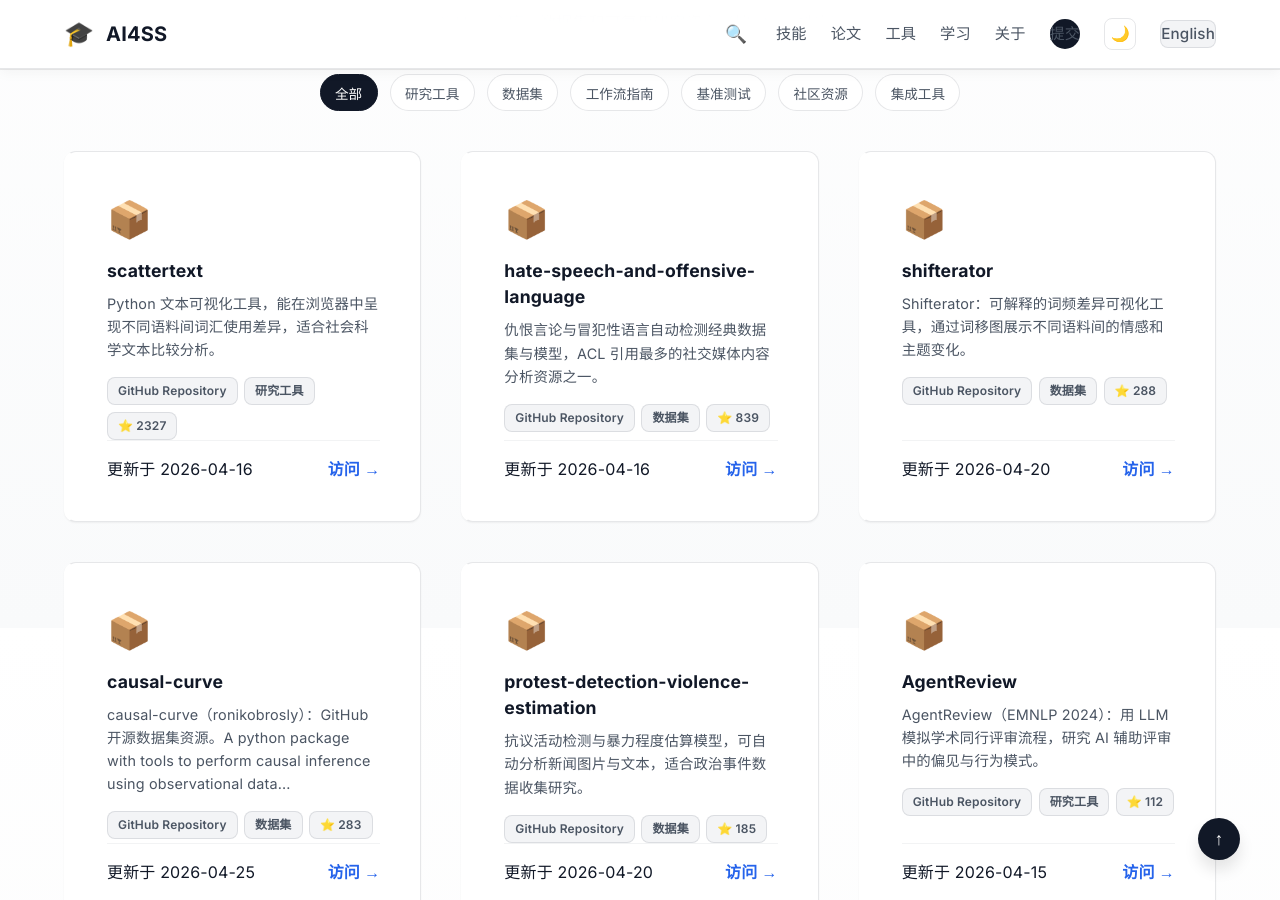
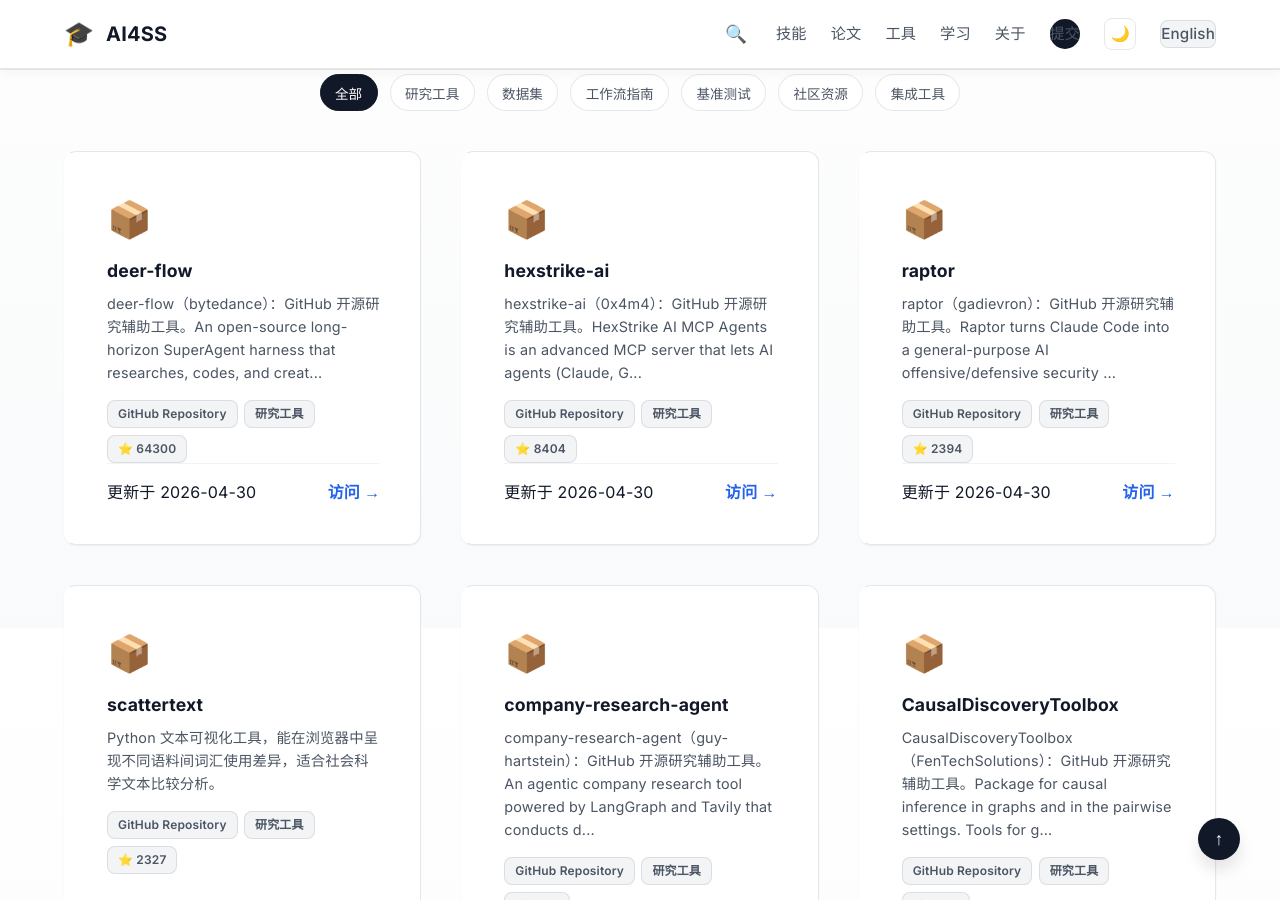
Before and after one commit to mamingsuper/Skills4SocialScience, a Jekyll site: the page built from zh/index.html, in a window 1280 px wide and 900 px high, scrolled down 5672 px. Built offline with Jekyll 4.4.1, drawn with Linux system fonts in a browser that asks for light colours; some of the changed text lies outside the part shown.

Commit message:
chore(resources): auto-collect new GitHub resources for review

```diff
--- /dev/null
+++ b/_resources/0x4m4-hexstrike-ai.md
@@ -0,0 +1,25 @@
+---
+layout: resource
+title: "hexstrike-ai"
+description: "HexStrike AI MCP Agents is an advanced MCP server that lets AI agents (Claude, GPT, Copilot, etc.) autonomously run 150+ cybersecurity tools for automated pentesting, vulnerabil..."
+zh_description: "hexstrike-ai（0x4m4）：GitHub 开源研究辅助工具。HexStrike AI MCP Agents is an advanced MCP server that lets AI agents (Claude, G..."
+type: GitHub Repository
+category: research-tool
+link: https://github.com/0x4m4/hexstrike-ai
+source: github-auto
+stars: 8404
+last_updated: 2026-04-30
+license: "MIT"
+tags: ["0x4m4", "ai", "ai-agents", "ai-cybersecurity", "ai-hacking", "ai-penetration-testing"]
+permalink: /resources/0x4m4-hexstrike-ai/
+---
+## hexstrike-ai (0x4m4)
+
+Auto-collected by AI4SS from GitHub discovery.
+
+- GitHub: https://github.com/0x4m4/hexstrike-ai
+- Stars: 8404
+- Last updated: 2026-04-30
+- Category: research-tool
+
+Use this repository as a candidate tool/reference for AI-enabled social science workflows.
--- /dev/null
+++ b/_resources/benedekrozemberczki-datasets.md
@@ -0,0 +1,25 @@
+---
+layout: resource
+title: "datasets"
+description: "A repository of pretty cool datasets that I collected for network science and machine learning research."
+zh_description: "datasets（benedekrozemberczki）：GitHub 开源数据集资源。A repository of pretty cool datasets that I collected for network science and ma..."
+type: GitHub Repository
+category: dataset
+link: https://github.com/benedekrozemberczki/datasets
+source: github-auto
+stars: 652
+last_updated: 2026-03-15
+license: "MIT"
+tags: ["benchmark", "community-detection", "data-science", "dataset", "deepwalk", "dimensionality-reduction"]
+permalink: /resources/benedekrozemberczki-datasets/
+---
+## datasets (benedekrozemberczki)
+
+Auto-collected by AI4SS from GitHub discovery.
+
+- GitHub: https://github.com/benedekrozemberczki/datasets
+- Stars: 652
+- Last updated: 2026-03-15
+- Category: dataset
+
+Use this repository as a candidate tool/reference for AI-enabled social science workflows.
--- /dev/null
+++ b/_resources/bytedance-deer-flow.md
@@ -0,0 +1,25 @@
+---
+layout: resource
+title: "deer-flow"
+description: "An open-source long-horizon SuperAgent harness that researches, codes, and creates. With the help of sandboxes, memories, tools, skill, subagents and message gateway, it handles..."
+zh_description: "deer-flow（bytedance）：GitHub 开源研究辅助工具。An open-source long-horizon SuperAgent harness that researches, codes, and creat..."
+type: GitHub Repository
+category: research-tool
+link: https://github.com/bytedance/deer-flow
+source: github-auto
+stars: 64300
+last_updated: 2026-04-30
+license: "MIT"
+tags: ["agent", "agentic", "agentic-framework", "agentic-workflow", "ai", "ai-agents"]
+permalink: /resources/bytedance-deer-flow/
+---
+## deer-flow (bytedance)
+
+Auto-collected by AI4SS from GitHub discovery.
+
+- GitHub: https://github.com/bytedance/deer-flow
+- Stars: 64300
+- Last updated: 2026-04-30
+- Category: research-tool
+
+Use this repository as a candidate tool/reference for AI-enabled social science workflows.
--- /dev/null
+++ b/_resources/fentechsolutions-causaldiscoverytoolbox.md
@@ -0,0 +1,25 @@
+---
+layout: resource
+title: "CausalDiscoveryToolbox"
+description: "Package for causal inference in graphs and in the pairwise settings. Tools for graph structure recovery and dependencies are included."
+zh_description: "CausalDiscoveryToolbox（FenTechSolutions）：GitHub 开源研究辅助工具。Package for causal inference in graphs and in the pairwise settings. Tools for g..."
+type: GitHub Repository
+category: research-tool
+link: https://github.com/FenTechSolutions/CausalDiscoveryToolbox
+source: github-auto
+stars: 1228
+last_updated: 2026-04-14
+license: "MIT"
+tags: ["algorithm", "causal-discovery", "causal-inference", "causal-models", "causality", "graph"]
+permalink: /resources/fentechsolutions-causaldiscoverytoolbox/
+---
+## CausalDiscoveryToolbox (FenTechSolutions)
+
+Auto-collected by AI4SS from GitHub discovery.
+
+- GitHub: https://github.com/FenTechSolutions/CausalDiscoveryToolbox
+- Stars: 1228
+- Last updated: 2026-04-14
+- Category: research-tool
+
+Use this repository as a candidate tool/reference for AI-enabled social science workflows.
--- /dev/null
+++ b/_resources/gadievron-raptor.md
@@ -0,0 +1,25 @@
+---
+layout: resource
+title: "raptor"
+description: "Raptor turns Claude Code into a general-purpose AI offensive/defensive security agent. By using Claude.md and creating rules, sub-agents, and skills, and orchestrating security..."
+zh_description: "raptor（gadievron）：GitHub 开源研究辅助工具。Raptor turns Claude Code into a general-purpose AI offensive/defensive security ..."
+type: GitHub Repository
+category: research-tool
+link: https://github.com/gadievron/raptor
+source: github-auto
+stars: 2394
+last_updated: 2026-04-30
+license: "NOASSERTION"
+tags: []
+permalink: /resources/gadievron-raptor/
+---
+## raptor (gadievron)
+
+Auto-collected by AI4SS from GitHub discovery.
+
+- GitHub: https://github.com/gadievron/raptor
+- Stars: 2394
+- Last updated: 2026-04-30
+- Category: research-tool
+
+Use this repository as a candidate tool/reference for AI-enabled social science workflows.
--- /dev/null
+++ b/_resources/gesiscss-awesome-computational-social-science.md
@@ -0,0 +1,25 @@
+---
+layout: resource
+title: "awesome-computational-social-science"
+description: "A list of awesome resources for Computational Social Science"
+zh_description: "awesome-computational-social-science（gesiscss）：GitHub 开源社区资源合集。A list of awesome resources for Computational Social Science"
+type: GitHub Repository
+category: community
+link: https://github.com/gesiscss/awesome-computational-social-science
+source: github-auto
+stars: 868
+last_updated: 2026-04-29
+license: "CC0-1.0"
+tags: ["awesome-list", "computational-social-science", "network-analysis", "python", "rstats", "text-mining"]
+permalink: /resources/gesiscss-awesome-computational-social-science/
+---
+## awesome-computational-social-science (gesiscss)
+
+Auto-collected by AI4SS from GitHub discovery.
+
+- GitHub: https://github.com/gesiscss/awesome-computational-social-science
+- Stars: 868
+- Last updated: 2026-04-29
+- Category: community
+
+Use this repository as a candidate tool/reference for AI-enabled social science workflows.
--- /dev/null
+++ b/_resources/guy-hartstein-company-research-agent.md
@@ -0,0 +1,25 @@
+---
+layout: resource
+title: "company-research-agent"
+description: "An agentic company research tool powered by LangGraph and Tavily that conducts deep diligence on companies using a multi-agent framework. It leverages Google's Gemini 2.5 Flash..."
+zh_description: "company-research-agent（guy-hartstein）：GitHub 开源研究辅助工具。An agentic company research tool powered by LangGraph and Tavily that conducts d..."
+type: GitHub Repository
+category: research-tool
+link: https://github.com/guy-hartstein/company-research-agent
+source: github-auto
+stars: 1712
+last_updated: 2026-04-30
+license: "Apache-2.0"
+tags: ["agents", "ai", "company", "financial-analysis", "gemini", "gemini-3-flash"]
+permalink: /resources/guy-hartstein-company-research-agent/
+---
+## company-research-agent (guy-hartstein)
+
+Auto-collected by AI4SS from GitHub discovery.
+
+- GitHub: https://github.com/guy-hartstein/company-research-agent
+- Stars: 1712
+- Last updated: 2026-04-30
+- Category: research-tool
+
+Use this repository as a candidate tool/reference for AI-enabled social science workflows.
--- /dev/null
+++ b/_resources/haervwe-open-webui-tools.md
@@ -0,0 +1,25 @@
+---
+layout: resource
+title: "open-webui-tools"
+description: "Open‑WebUI Tools is a modular toolkit designed to extend and enrich your Open WebUI instance, turning it into a powerful AI workstation. With a suite of over 15 specialized tool..."
+zh_description: "open-webui-tools（Haervwe）：GitHub 开源研究工作流框架。Open‑WebUI Tools is a modular toolkit designed to extend and enrich your Open We..."
+type: GitHub Repository
+category: workflow
+link: https://github.com/Haervwe/open-webui-tools
+source: github-auto
+stars: 689
+last_updated: 2026-04-30
+license: "MIT"
+tags: ["academic-research", "ai-agents", "ai-workstation", "arxiv", "comfyui", "image-generation"]
+permalink: /resources/haervwe-open-webui-tools/
+---
+## open-webui-tools (Haervwe)
+
+Auto-collected by AI4SS from GitHub discovery.
+
+- GitHub: https://github.com/Haervwe/open-webui-tools
+- Stars: 689
+- Last updated: 2026-04-30
+- Category: workflow
+
+Use this repository as a candidate tool/reference for AI-enabled social science workflows.
--- a/_resources/jasonkessler-scattertext.md
+++ b/_resources/jasonkessler-scattertext.md
@@ -10,7 +10,7 @@ source: github-auto
 tags: ["computational-social-science", "d3", "eda", "exploratory-data-analysis", "japanese-language", "machine-learning"]
 permalink: /resources/jasonkessler-scattertext/
 stars: 2327
-last_updated: 2026-04-16
+last_updated: 2026-04-29
 license: "Apache-2.0"
 ---
 ## scattertext (JasonKessler)
```
